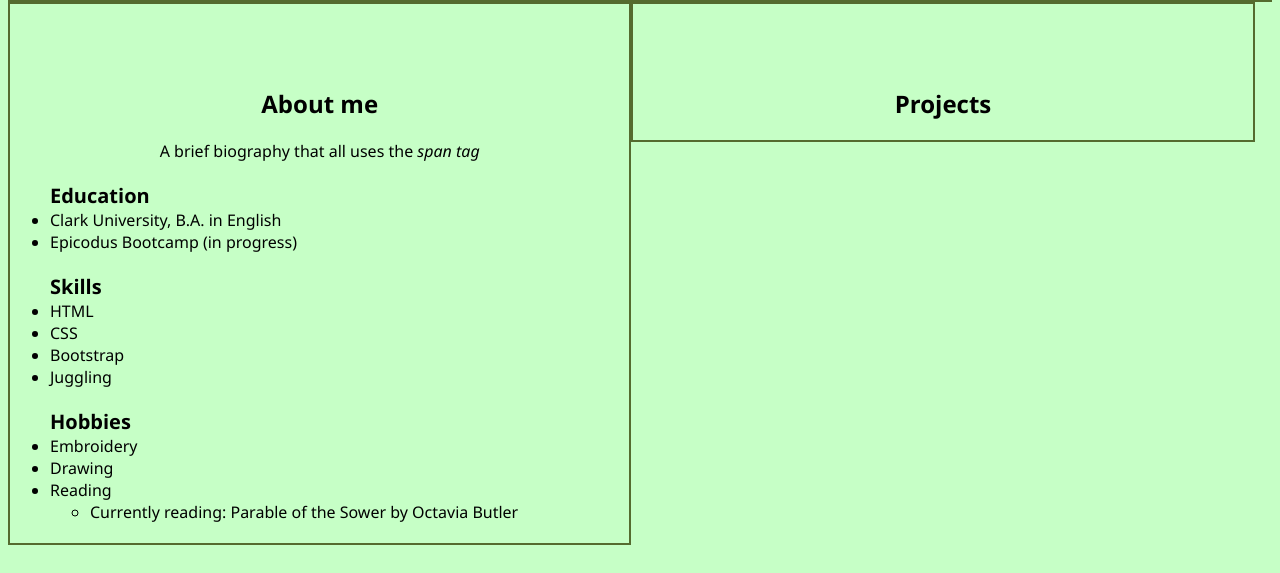
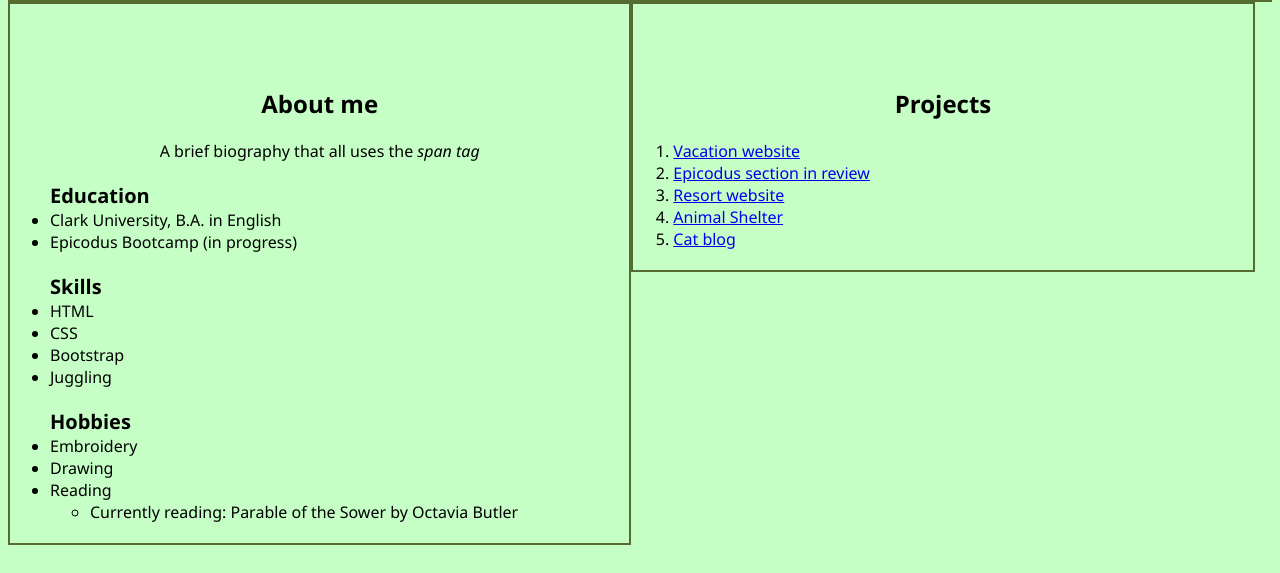
Before and after one commit to MxZoe/portfolio, a plain HTML site: page portfolio/index.html in a window 1280 px wide. Shown: the part 227-800 px from the top of the page. Drawn offline with Linux system fonts and the light colour scheme.

Commit message:
add links and list to project section

```diff
--- a/portfolio/index.html
+++ b/portfolio/index.html
@@ -36,7 +36,11 @@
   <div class="container">
     <h2>Projects</h2>
     <ol>
-
+      <li><a href="https://mxzoe.github.io/denver-vacation/">Vacation website</a></li>
+      <li><a href="https://mxzoe.github.io/section-in-review">Epicodus section in review</a></li>
+      <li><a href="https://github.com/MxZoe/resort">Resort website</li>
+      <li><a href="https://github.com/MxZoe/animal-shelter">Animal Shelter</a></li>
+      <li><a href="https://github.com/MxZoe/cat-blog">Cat blog</a></li>
     </ol>
   </div>
 
```
